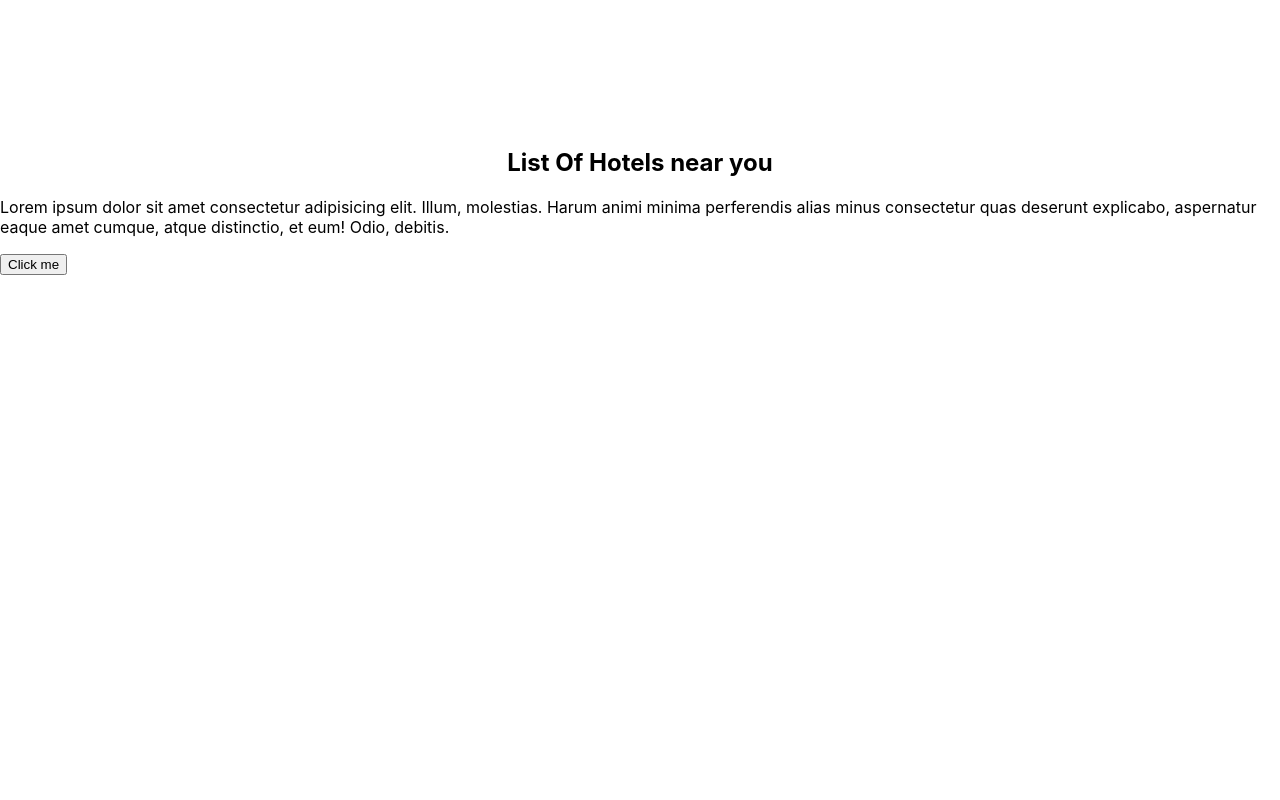
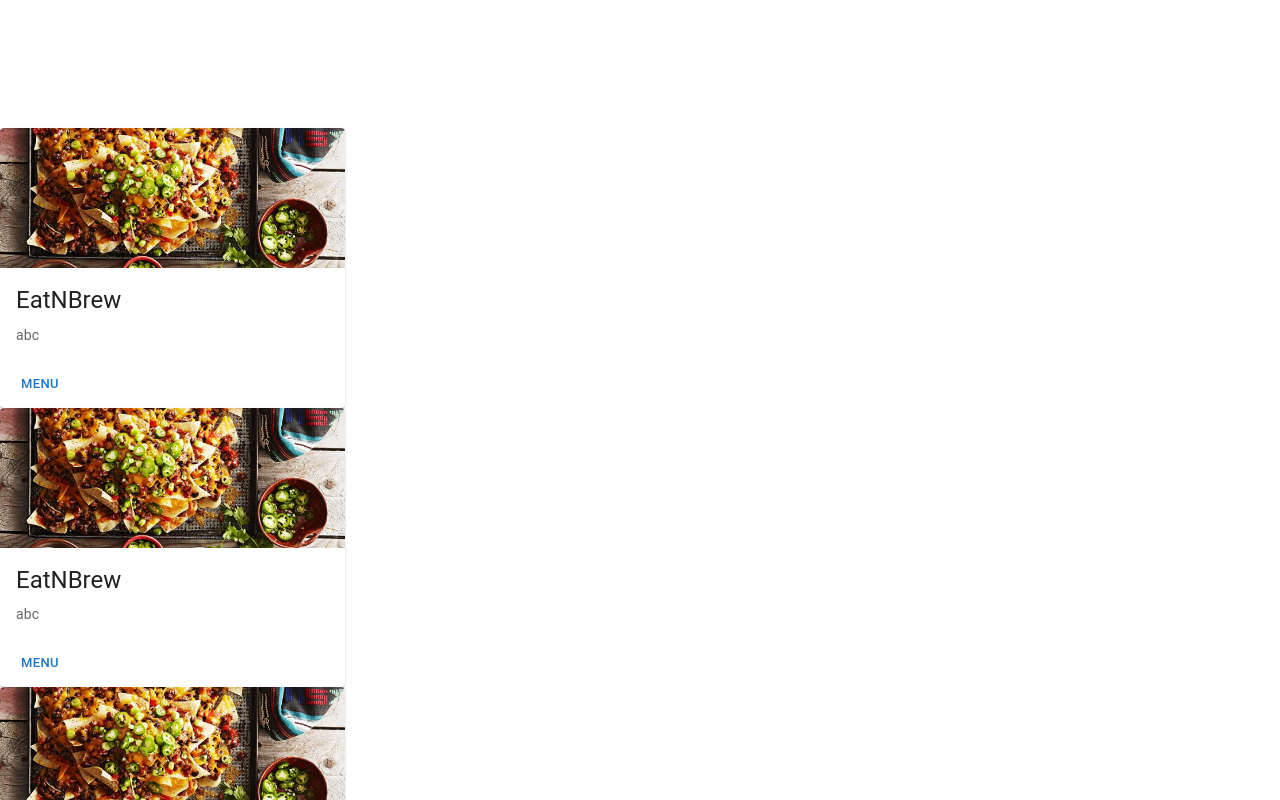
Before and after one commit to prasadsprk/Food-ordering-app-Test, a React (Create React App) app in the folder client/: page / in a window 1280 px wide. Shown: the part 760-1560 px from the top of the page. Before the commit the page ends 1035 px from the top, so only its background shows below. Built offline with nearby package versions, Linux system fonts and the light colour scheme.

Commit message:
MadeChangesinthemebannerandHotelcards

```diff
--- /dev/null
+++ b/client/src/Components/HotelDetails/HotelCards.js
@@ -0,0 +1,34 @@
+import * as React from 'react';
+import Card from '@mui/material/Card';
+import CardActions from '@mui/material/CardActions';
+import CardContent from '@mui/material/CardContent';
+import CardMedia from '@mui/material/CardMedia';
+import Button from '@mui/material/Button';
+import Typography from '@mui/material/Typography';
+
+const HotelCards = ({hotelnames}) => {
+  return (
+    <Card sx={{ maxWidth: 345 }}>
+      <CardMedia
+        component="img"
+        height="140"
+        image={hotelnames.image}
+        alt="green iguana"
+      />
+      <CardContent>
+        <Typography gutterBottom variant="h5" component="div">
+          {hotelnames.name}
+        </Typography>
+        <Typography variant="body2" color="text.secondary">
+            {hotelnames.description}
+        </Typography>
+      </CardContent>
+      <CardActions>
+        <Button size="small">Menu</Button>
+
+      </CardActions>
+    </Card>
+  );
+}
+
+export default HotelCards;
--- a/client/src/Components/HotelDetails/HotelDetails.js
+++ b/client/src/Components/HotelDetails/HotelDetails.js
@@ -1,42 +1,21 @@
-import React, { useState } from 'react'
+import React from 'react';
+
+import HotelNames from '../HotelDetails/HotelNames'
+
+import HotelCards  from '../HotelDetails/HotelCards';
 
 
-function HotelDetails() {
-    const [Hotelname, setHotelname] = useState([
-        {
-            id: "1",
-            name : "abc",
-            ratings:"4"
-        },
+const HotelDetails = () => {
 
-        {   id: "2",
-            name : "123",
-            ratings:"5"
-        }
-    ])
+  return (
 
-   const handleChange = () => {
+      <div>
+           {HotelNames.map(data => (
+            <HotelCards key={data.id} hotelnames={data} />
+          ))}
+      </div>
+    )
 
-    let hotelnames = Hotelname.map(function(element){
-        console.log(`${element.id} ${element.name}` )
-        return `${element.id} ${element.name}`;
-
-   })
-}
-  return (
-    <div className='hotelDetails' id='products'>
-        <h2>List Of Hotels near you</h2>
-        <p>Lorem ipsum dolor sit amet consectetur adipisicing elit. Illum, molestias. Harum animi minima perferendis alias minus consectetur quas deserunt explicabo, aspernatur eaque amet cumque, atque distinctio, et eum! Odio, debitis.</p>
-
-        <div className='hotelDetails'>
-            <div className='hotel1'>
-             <button onClick={handleChange}>Click me</button>
-            </div>
-        </div>
-
-
-    </div>
-  )
-}
+};
 
 export default HotelDetails
--- /dev/null
+++ b/client/src/Components/HotelDetails/HotelNames.js
@@ -0,0 +1,33 @@
+const hotelnames = [
+    {
+        id : "1",
+        name : "EatNBrew",
+        description: "abc",
+        image : require("../../Images/EatNBrew.webp") },
+    {
+        id : "2" ,
+        name : "EatNBrew",
+        description: "abc",
+        image : require("../../Images/EatNBrew.webp") },
+
+        {
+            id : "3",
+            name : "EatNBrew",
+            description: "abc",
+            image : require("../../Images/EatNBrew.webp") },
+
+            {
+                id : "4",
+                name : "EatNBrew",
+                description: "abc",
+                image : require("../../Images/EatNBrew.webp") },
+
+                {
+                    id : "5",
+                    name : "EatNBrew",
+                    description: "abc",
+                    image : require("../../Images/EatNBrew.webp") },
+
+]
+
+export default hotelnames;
```
Also changed, not shown: client/src/Components/ThemeBanner/ThemeBanner.js (added, +22 -0 lines), client/src/Images/EatNBrew.webp (added).
